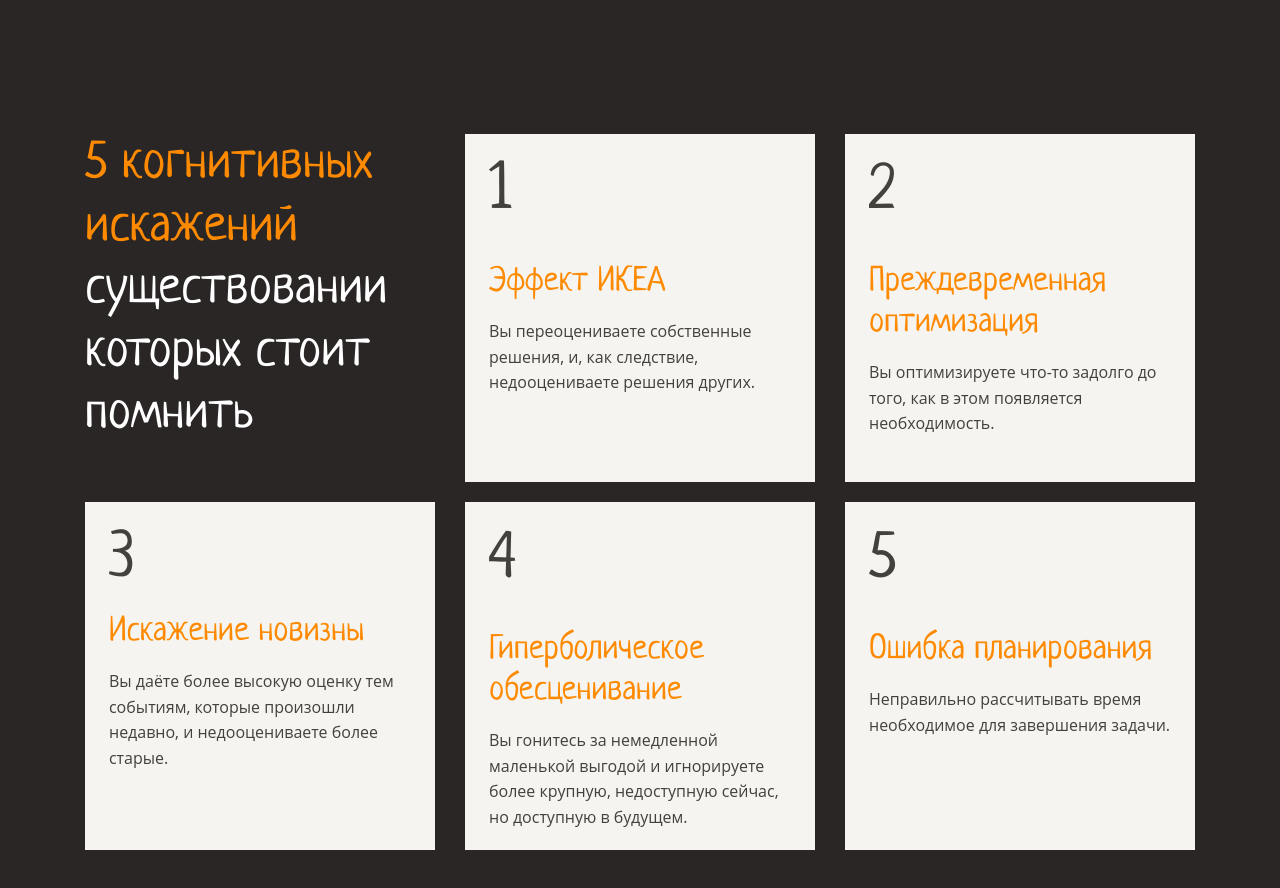
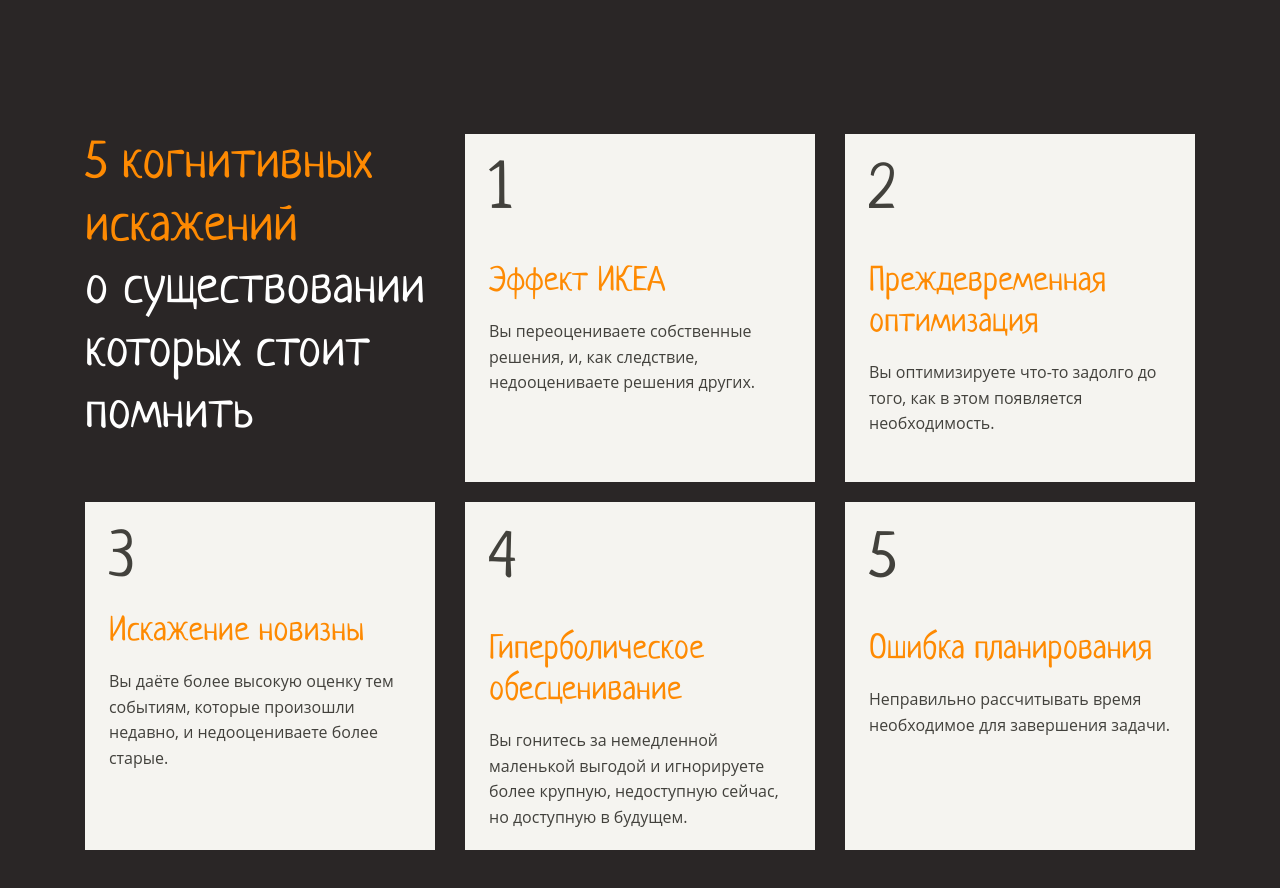
Before and after one commit to Nikimad/layout-designer-project-lvl1, a plain HTML site: page src/index.html in a window 1280 px wide. Shown: the part 1780-2668 px from the top of the page. Drawn offline with Linux system fonts and the light colour scheme; grey boxes are pictures that could not be loaded; a web font is replaced by a local one.

Commit message:
Update index.html

```diff
--- a/src/index.html
+++ b/src/index.html
@@ -39,7 +39,7 @@
      <div class="container">
        <div class="cards-title">
          <h2><span class="orange">5 когнитивных искажений</span>
-          существовании которых стоит помнить</h2>
+          <br>о существовании которых стоит помнить</h2>
        </div>
        <button class="card" data-card="ikea">
          <div class="number-wrapper">
```
